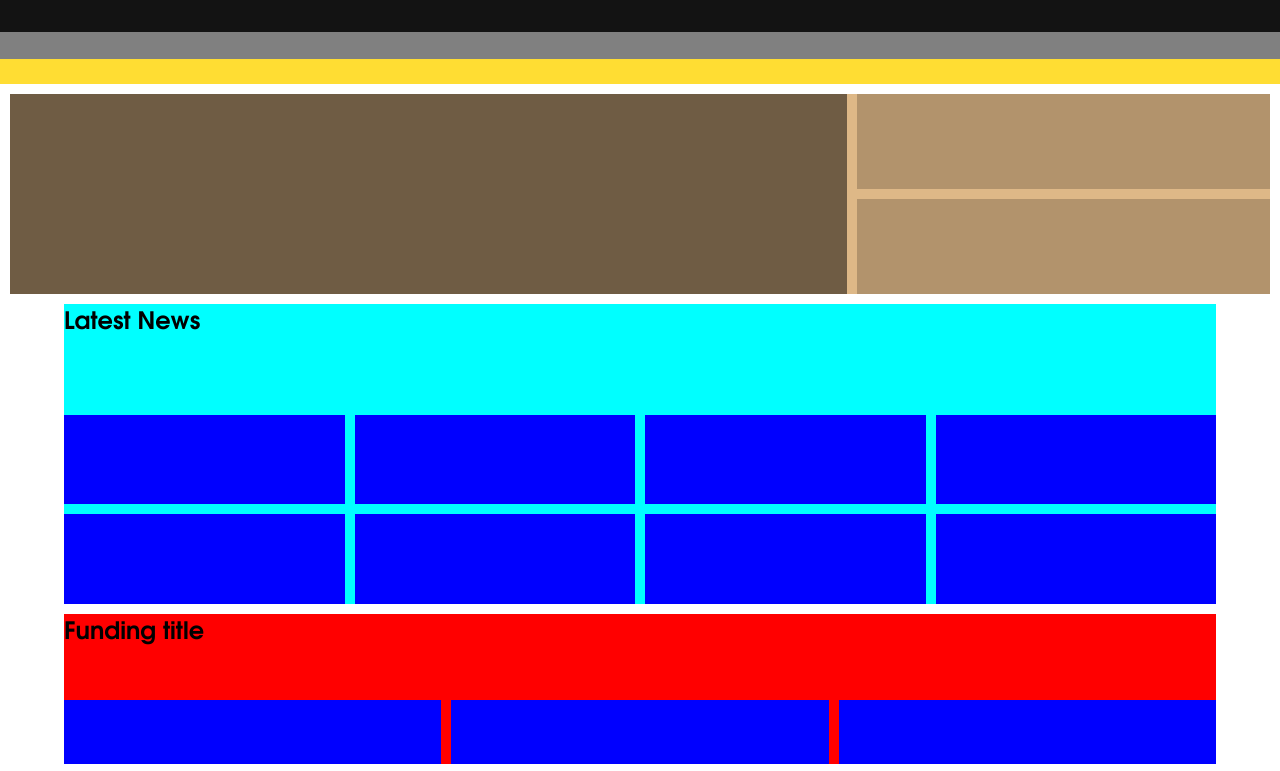
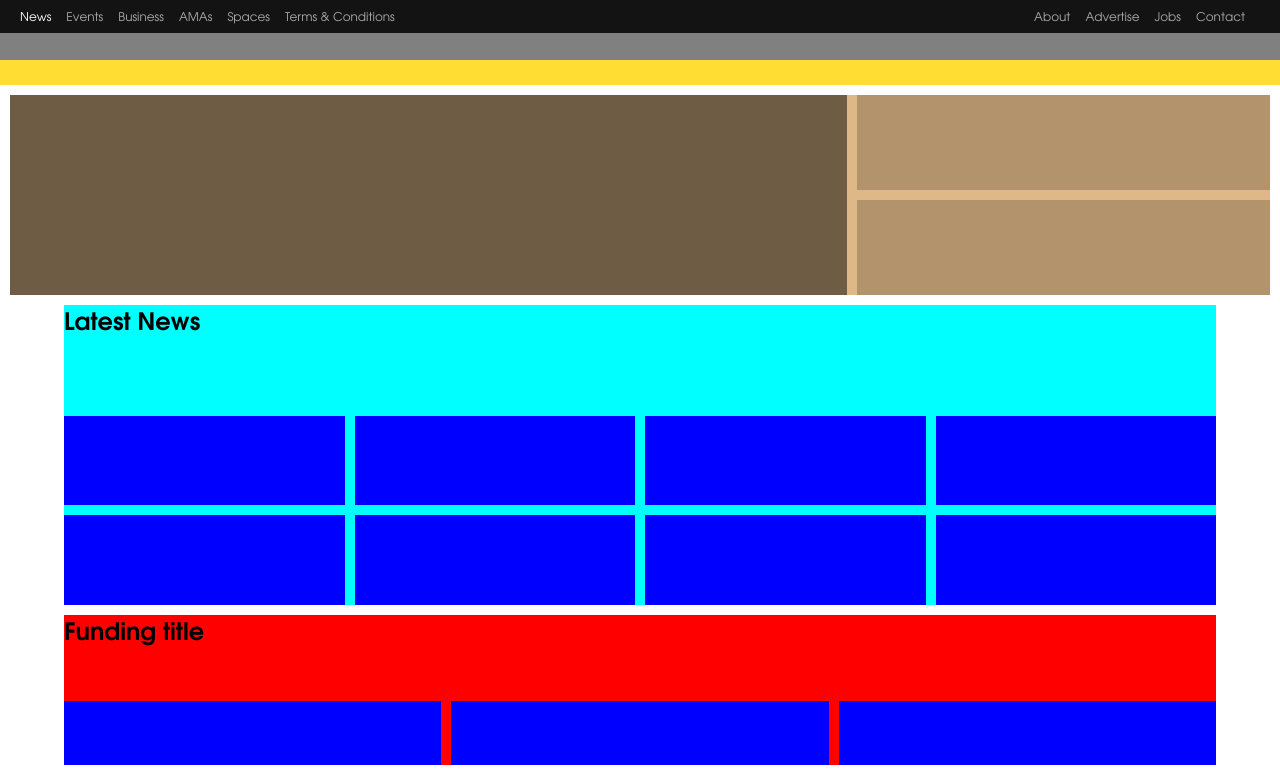
Before and after one commit to santiagorodriguezbermudez/responsive-project, a website: page index.html in a window 1280 px wide. Shown: the top 771 px of the page. Drawn offline with Linux system fonts and the light colour scheme.

Commit message:
Add top nav bar styles.

```diff
--- a/assets/css/style.css
+++ b/assets/css/style.css
@@ -10,8 +10,8 @@ html {
 }
 
 *,
-*:before,
-*:after {
+*::before,
+*::after {
   box-sizing: inherit;
 }
 
@@ -23,41 +23,66 @@ html {
 
 /* Header Section */
 .navbar-logo {
-    grid-column: 1 / 3;
+  grid-column: 1 / 2;
 }
 
 .navbar {
   grid-column: 1 / 13;
   background-color: #fdfdfd;
   min-height: 40px;
-    margin-top: 0px;
+  margin-top: 0;
   grid-gap: 0;
 }
 
-.top-links {
+.top-links-bar {
   grid-column: 1 / 13;
   background-color: #131313;
-    min-height: 32px;
+  padding: 4px 15px;
   display: none;
 }
 
-.top-links-left {
+.pull-left {
   float: left;
 }
 
-.top-links-right {
+.pull-right {
   float: right;
 }
 
+.top-links {
+  display: flex;
+  padding: 5px;
+  font-size: 12px;
+}
+
+.top-links-right {
+  /* float: right; */
+}
+
+.top-link {
+  align-self: center;
+  color: #ababab;
+  text-decoration: none;
+  margin-right: 15px;
+}
+
+.visited {
+  color: #fff;
+}
+
+.top-link:hover {
+  color: #fff;
+}
+
 .bottom-links {
-    grid-column: 3 / 13;
+  grid-column: 2 / 13;
   background-color: grey;
   min-height: 32px;
 }
 
 .top-announcement {
   grid-column: 1 / 13;
-    background-color: #ffdd33;
+  background-color: #fd3;
   min-height: 50px;
   margin-top: -15px;
 }
@@ -66,7 +91,7 @@ html {
   position: sticky;
   top: 0;
   z-index: 1;
-    grid-column: 1 / 13;;
+  grid-column: 1 / 13;
 }
 
 .hero-header {
@@ -98,8 +123,7 @@ html {
   background-color: cyan;
   margin: auto;
   min-height: 300px;
-    max-width: 1152px
-
+  max-width: 1152px;
 }
 
 .latest-news h1 {
@@ -165,19 +189,19 @@ html {
     margin-top: 0;
   }
 
-    .top-links {
+  .top-links-bar {
     display: block;
-        grid-column: 3 / 13;
+    grid-column: 2 / 13;
     grid-row: span 1;
   }
 
   .bottom-links {
-        grid-column: 3 / 13;
+    grid-column: 2 / 13;
     grid-row: span 1;
   }
 
   .navbar-logo {
-        grid-column: 1 / 3;
+    grid-column: 1 / 2;
     grid-row: span 2;
   }
 
@@ -209,26 +233,20 @@ html {
   .latest-deals-card {
     grid-column: span 4;
   }
+}
 
-
-
-}
 @media (min-width: 1024px) {
-
   .bottom-links {
     grid-column: 1 / 13;
+    display: block;
   }
 
   .navbar-logo {
     display: none;
   }
 
-    .top-links {
+  .top-links-bar {
     grid-column: 1 / 13;
-    }
-
-    .bottom-links {
-        display: block;
   }
 
   .latest-news-card {
@@ -242,6 +260,4 @@ html {
   .latest-deals-card {
     grid-column: span 3;
   }
-
-
 }
--- a/index.html
+++ b/index.html
@@ -1,38 +1,37 @@
 <!DOCTYPE html>
 <html lang="en">
     <head>
-    <meta charset="UTF-8">
-    <meta name="viewport" content="width=device-width, initial-scale=1.0">
-    <meta http-equiv="X-UA-Compatible" content="ie=edge">
-    <link rel="stylesheet" href="./assets/fonts/Avalon.css">
-    <link rel="stylesheet" href="./assets/css/style.css">
+        <meta charset="UTF-8" />
+        <meta name="viewport" content="width=device-width, initial-scale=1.0" />
+        <meta http-equiv="X-UA-Compatible" content="ie=edge" />
+        <link rel="stylesheet" href="./assets/fonts/Avalon.css" />
+        <link rel="stylesheet" href="./assets/css/style.css" />
         <title>TNW</title>
     </head>
     <body>
         <div class="grid">
             <div class="sticky grid">
                 <nav class="navbar grid">
+                    <img src="" alt="alto-logo" class="navbar-logo" />
 
-                <img src="" alt="alto-logo" class="navbar-logo">
-
-                <div class="top-links">
-
-                    <div class="top-links-left">
-                        <a href=""></a>
-                        <a href=""></a>
-                        <a href=""></a>
-                        <a href=""></a>
-                        <a href=""></a>
-                        <a href=""></a>
+                    <div class="top-links-bar">
+                        <div class="top-links pull-left">
+                            <a href="#" class="top-link visited">News</a>
+                            <a href="#" class="top-link">Events</a>
+                            <a href="#" class="top-link">Business</a>
+                            <a href="#" class="top-link">AMAs</a>
+                            <a href="#" class="top-link">Spaces</a>
+                            <a href="#" class="top-link">
+                                Terms & Conditions
+                            </a>
                         </div>
 
-                    <div class="top-links-right">
-                        <a href=""></a>
-                        <a href=""></a>
-                        <a href=""></a>
-                        <a href=""></a>
+                        <div class="top-links pull-right">
+                            <a href="#" class="top-link">About</a>
+                            <a href="#" class="top-link">Advertise</a>
+                            <a href="#" class="top-link">Jobs</a>
+                            <a href="#" class="top-link">Contact</a>
                         </div>
-
                     </div>
 
                     <div class="bottom-links">
@@ -47,7 +46,6 @@
                 </nav>
 
                 <div class="top-announcement"></div>
-
             </div>
 
             <header class="hero-header grid">
@@ -57,7 +55,6 @@
             </header>
 
             <main class="content-body">
-
                 <section class="latest-news grid">
                     <h1>Latest News</h1>
                     <div class="latest-news-card"></div>
@@ -106,7 +103,6 @@
                     <div class="latest-deals-card"></div>
                     <div class="latest-deals-card"></div>
                 </div>
-
             </main>
 
             <footer class="footer">
@@ -127,11 +123,8 @@
                     <a href=""></a>
                     <a href=""></a>
                 </div>
-            <div class="footer-copyright">
-
-            </div>
+                <div class="footer-copyright"></div>
             </footer>
-
         </div>
     </body>
 </html>
```
Also changed, not shown: CHANGELOG.md, 1 other file. Lines whose indentation alone changed are shown as unchanged.
